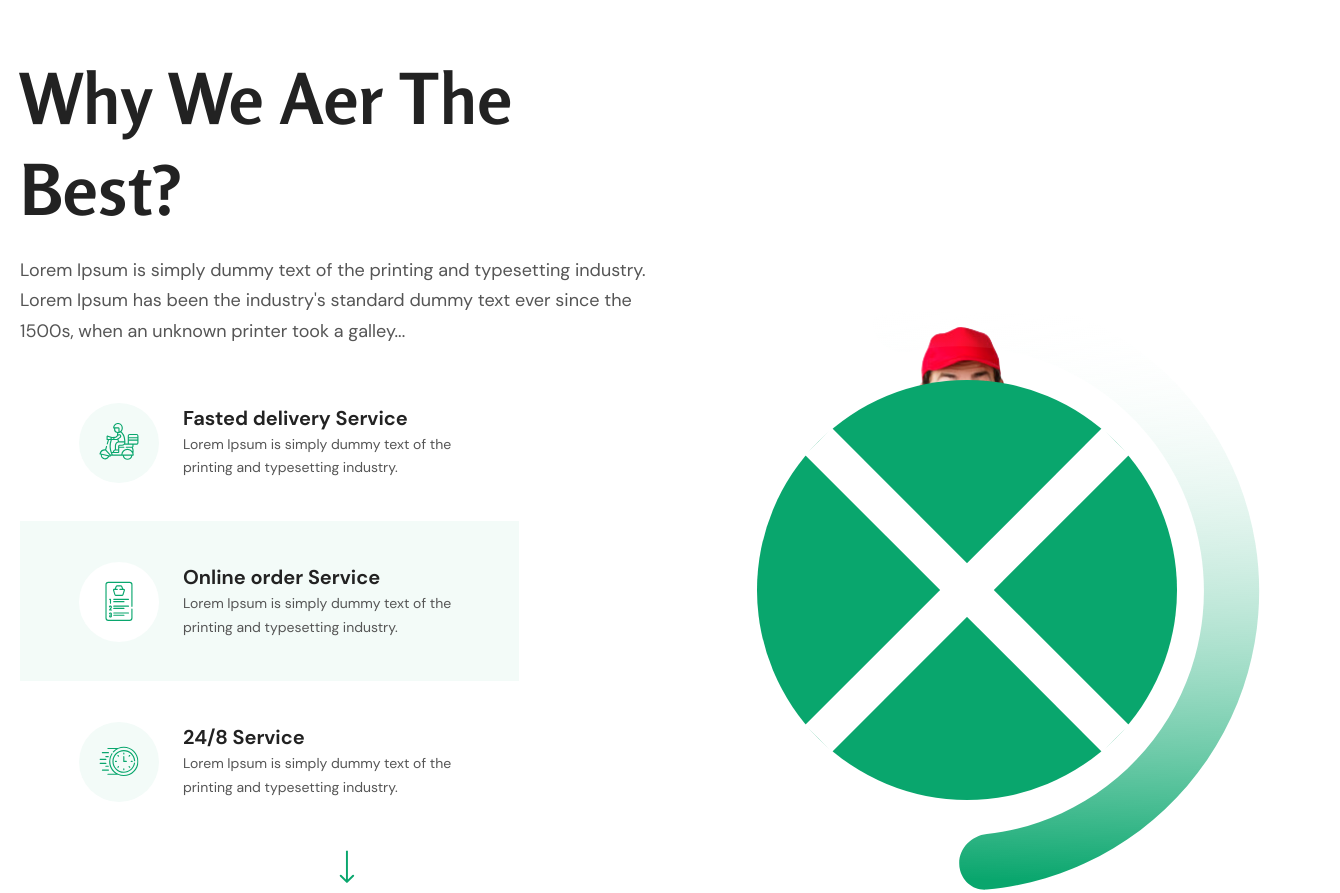
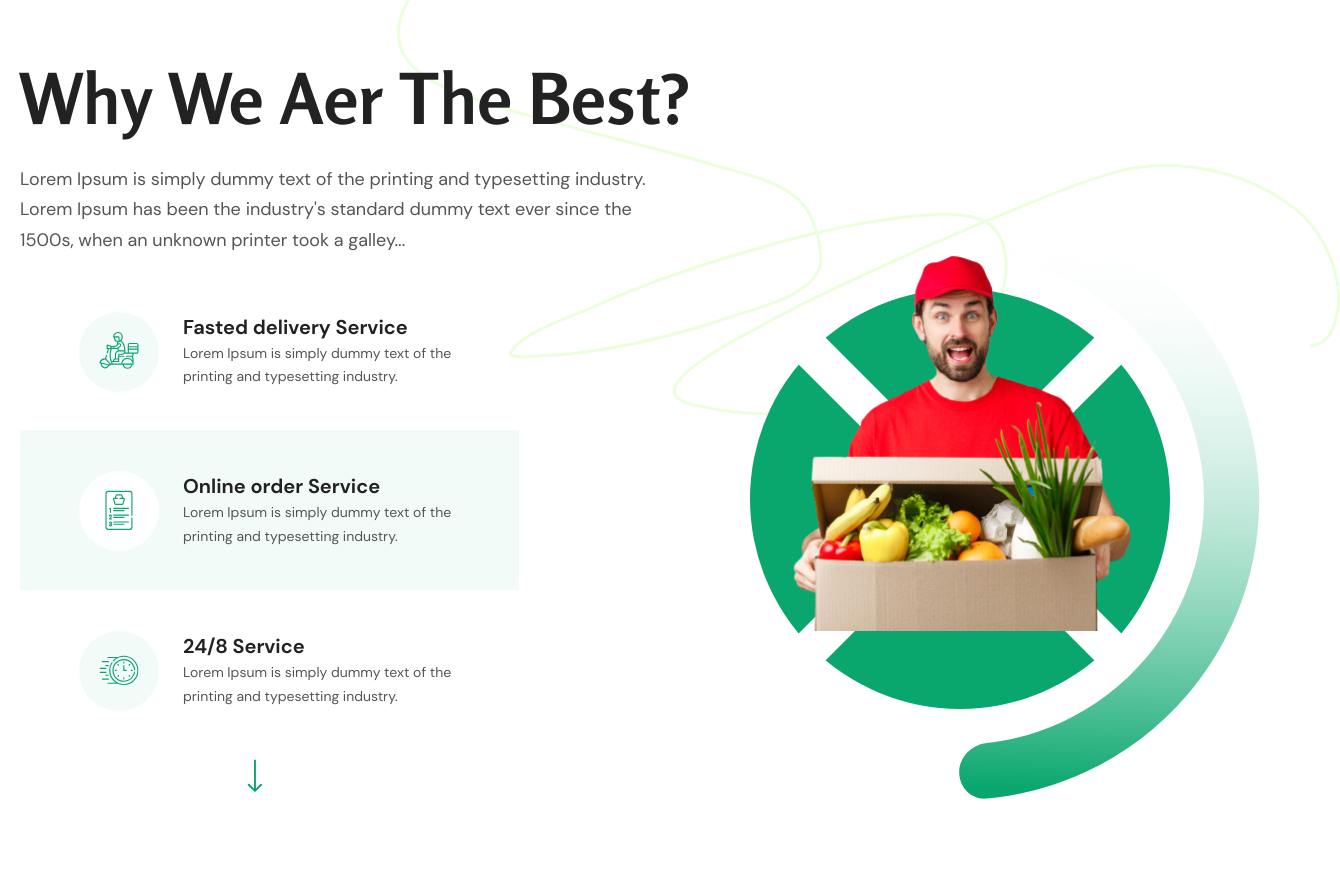
Before and after one commit to MihailDragni/Organic-food, a website: page app/index.html in a window 1280 px wide. Shown: the part 1164-2057 px from the top of the page, 1340 px wide, since content can reach past the window. Drawn offline with nearby package versions, Linux system fonts and the light colour scheme; files that its build step writes are made by us from their sources; a web font is replaced by a local one.

Commit message:
added about section

```diff
--- a/app/index.html
+++ b/app/index.html
@@ -112,11 +112,11 @@
         </section>
         <div class="about">
           <div class="container">
+            <h2 class="about__title title">
+              Why We Aer The Best?
+            </h2>
             <div class="about__inner">
               <div class="about__body">
-                <h2 class="about__title title">
-                  Why We Aer The Best?
-                </h2>
                 <div class="about__text">
                   <p>
                     Lorem Ipsum is simply dummy text of the printing and typesetting industry. Lorem Ipsum has been the
--- a/app/scss/style.scss
+++ b/app/scss/style.scss
@@ -310,12 +310,31 @@
 .about {
   padding: 140px 0 146px;
 
+  &__title {
+    position: relative;
+    &::after {
+      content: '';
+      background-image: url('../images/content/ribbon.svg');
+      background-repeat: no-repeat;
+      background-position: center;
+      background-size: cover;
+      max-width: 944px;
+      width: 100%;
+      height: 532px;
+      position: absolute;
+      top: -170px;
+      right: -80px;
+      z-index: -2;
+    }
+  }
+
   &__inner {
     display: flex;
   }
 
   &__body {
     flex: 0 1 671px;
+    max-width: 671px;
   }
 
   &__text {
@@ -411,6 +430,7 @@
     height: 40px;
     margin: 0 auto;
     position: relative;
+    transform: translateX(-85px);
     &::before {
       content: '';
       mask-image: url('../images/sprite.svg#arrow-down');
@@ -425,12 +445,9 @@
   }
 
   &__bg {
-    background-image: url('../images/content/man.png');
+    flex: 0 0 600px;
     align-self: flex-end;
-    background-repeat: no-repeat;
-    background-position: center top;
     position: relative;
-    z-index: 10;
     width: 600px;
     height: 600px;
     &::before {
@@ -450,21 +467,22 @@
 
     &::after {
       content: '';
-      background-image: url('../images/content/ellipse.svg');
+      background-image: url('../images/content/ellipse.svg'),
+      url('../images/content/man.png');
       background-repeat: no-repeat;
-      background-position: right;
+      background-position: right, center 20px;
       width: 600px;
       height: 600px;
       position: absolute;
       right: 0;
-      z-index: -1;
+      z-index: 5;
     }
   }
 
   &__line1,
   &__line2 {
     width: 38px;
-    height: 420px;
+    height: 422px;
     background-color: $white;
     transform: rotate(-135deg);
     position: absolute;
```
Also changed, not shown: app/images/content/ribbon.svg (added).
